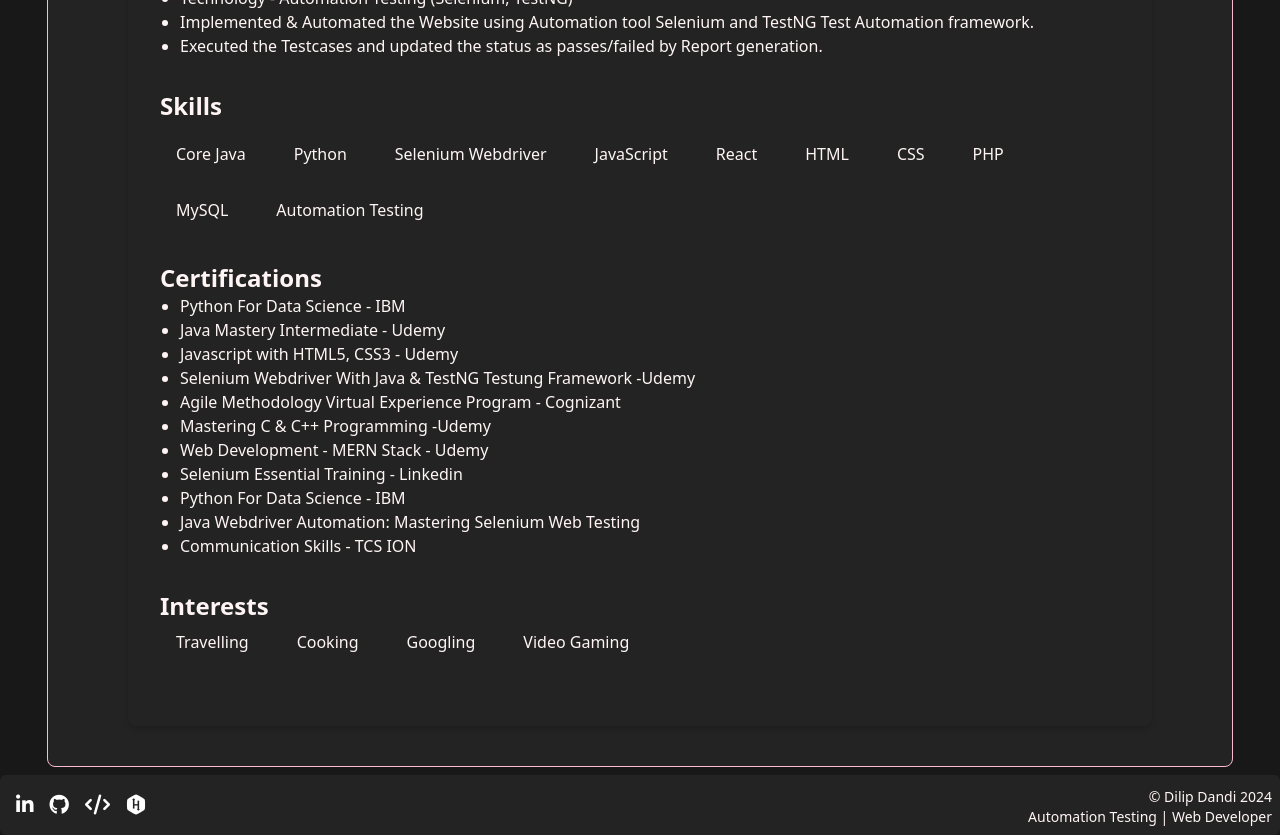
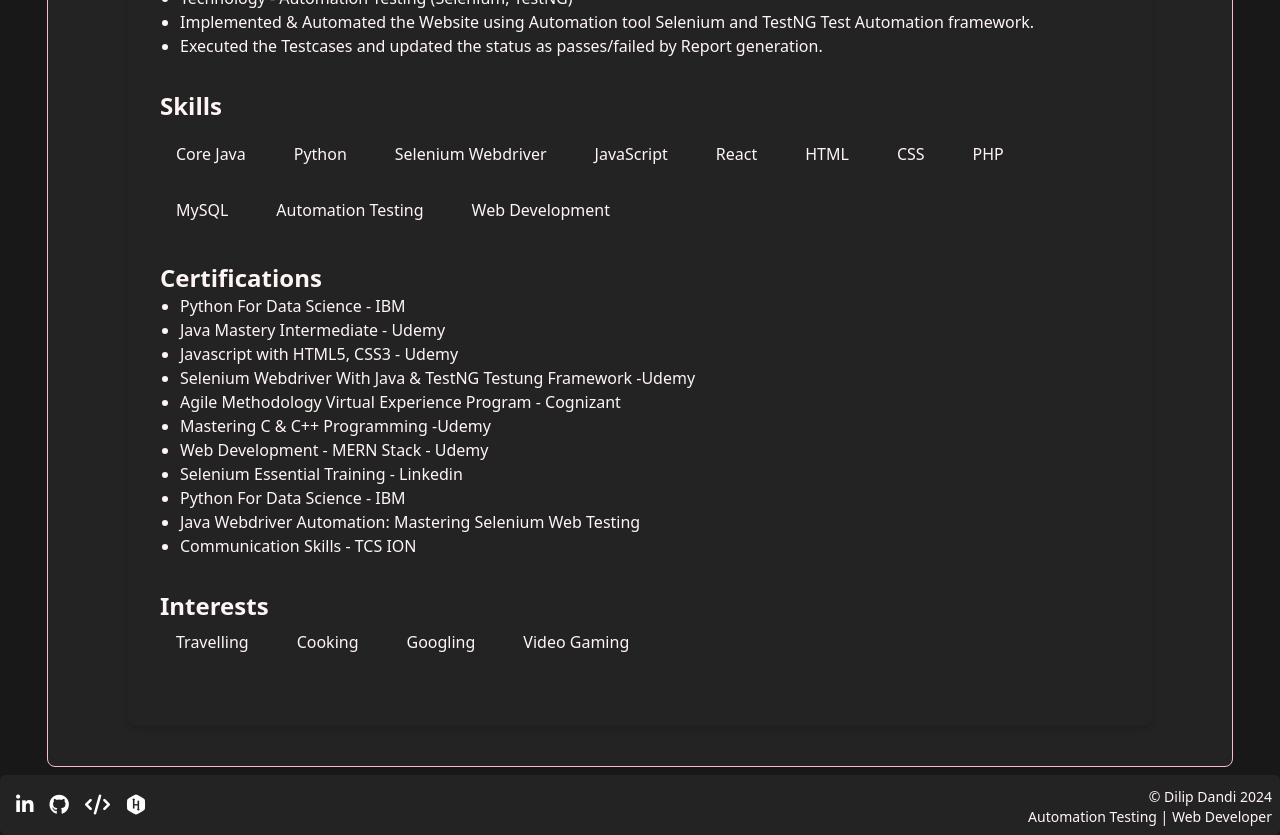
Before and after one commit to dilipdandi/dilip-portfolio, a React (Vite) app: page /resume in a window 1280 px wide. Shown: the part 1480-2315 px from the top of the page. Built offline with nearby package versions, Linux system fonts and the light colour scheme.

Commit message:
Initial commit

```diff
--- a/src/components/Resume.jsx
+++ b/src/components/Resume.jsx
@@ -214,6 +214,7 @@
                 "PHP",
                 "MySQL",
                 "Automation Testing",
+                "Web Development",
               ].map((skill) => (
                 <span
                   key={skill}
```
